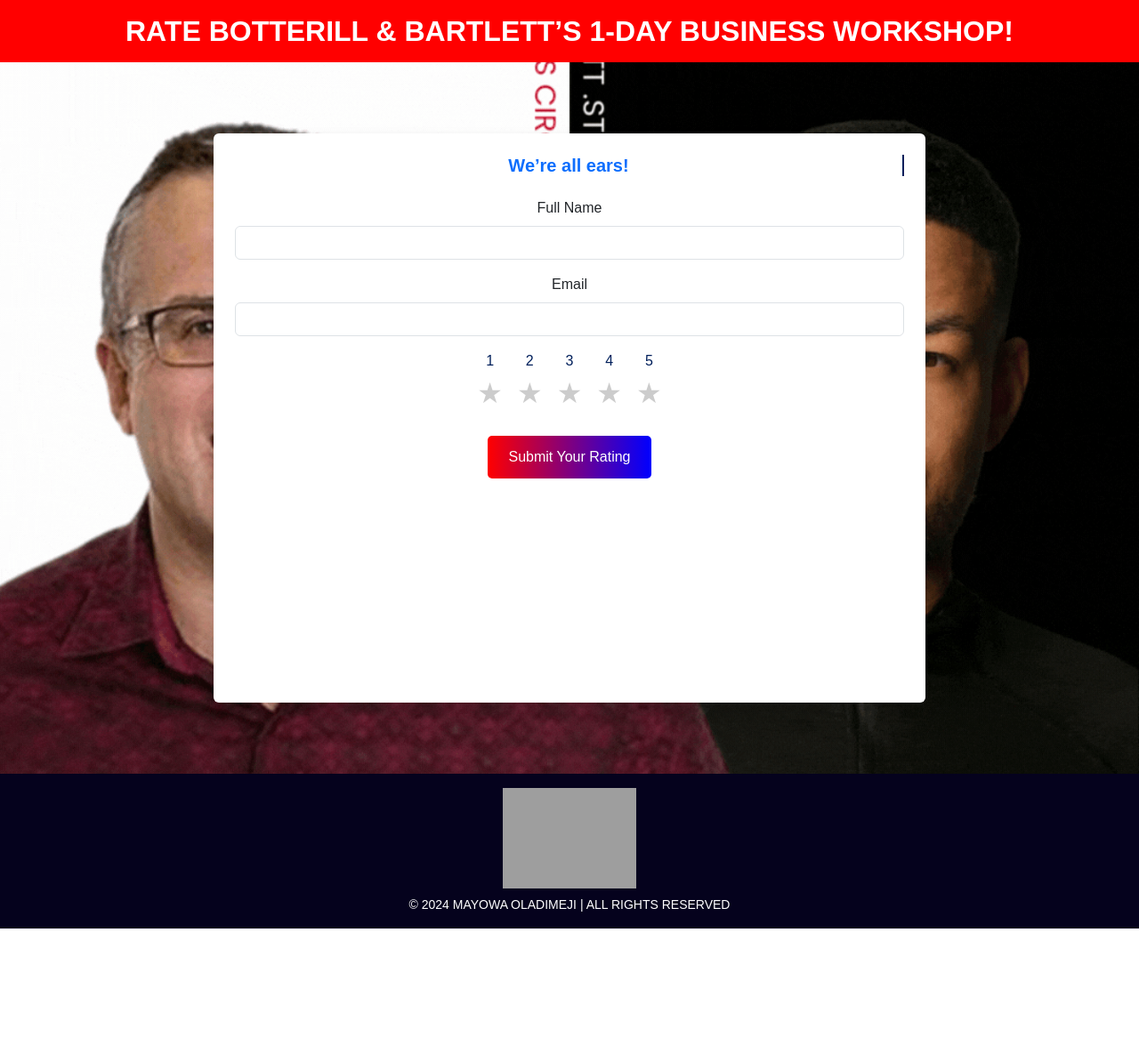
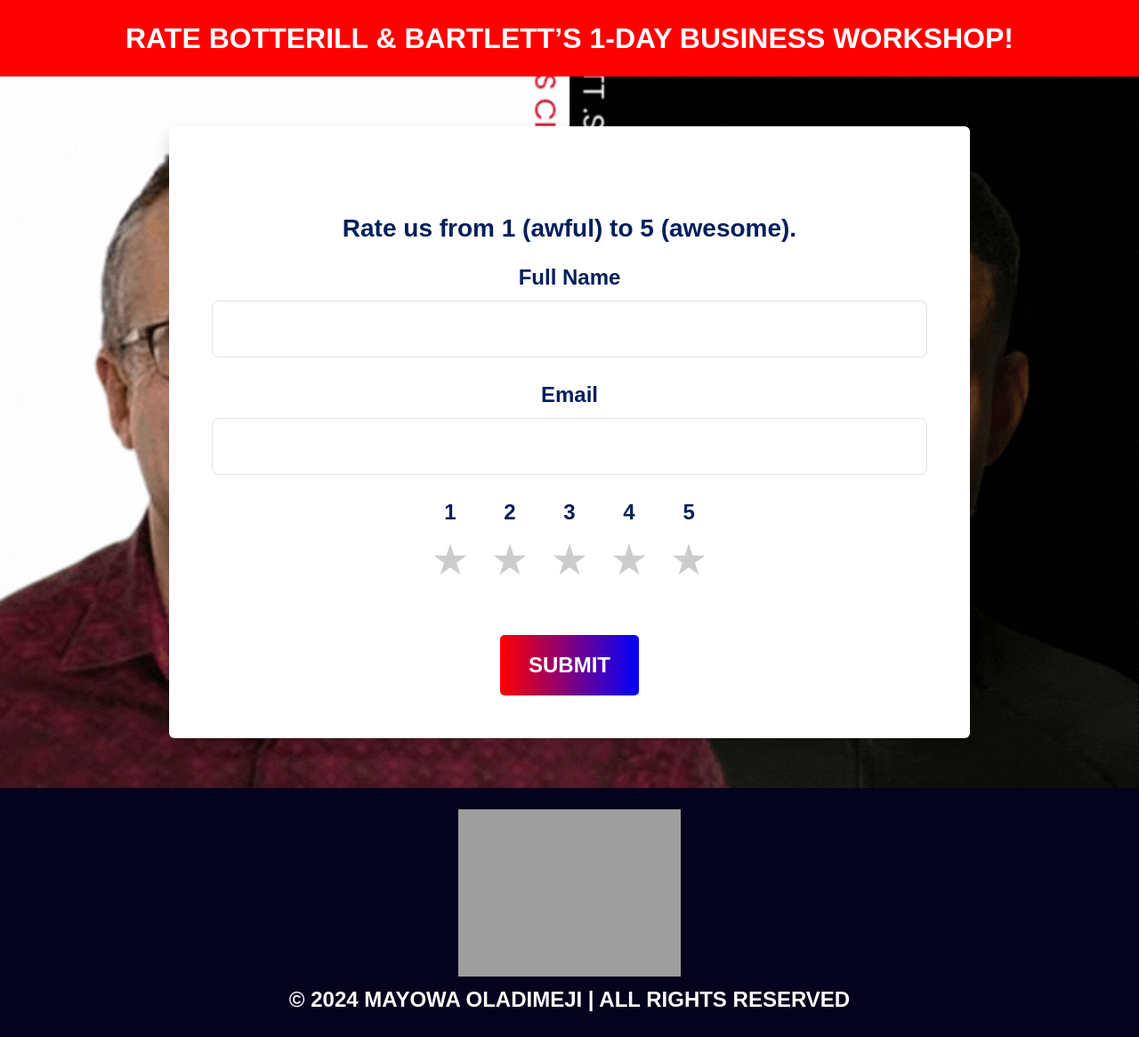
Before and after one commit to Mayowa-Dimeji/EC, a PHP site: page / in a window 1280 px wide. Shown: the whole page at 89% size. Before the commit the page ends 1044 px from the top, so only its background shows below. Run offline with PHP 8.4, Linux system fonts and the light colour scheme; grey boxes are pictures that could not be loaded.

Commit message:
final version

```diff
--- a/css/styles.css
+++ b/css/styles.css
@@ -9,31 +9,33 @@
 
 header.bg-header {
   background-color: #ff0000;
-  color: #ffffff;
-  padding: 1.5rem;
+  color: #333;
+  padding: 2rem;
 }
 header.bg-header h1 {
   font-size: 2rem;
   font-weight: bold;
   text-transform: uppercase;
   margin: 0;
+  text-align: center;
 }
 
 footer.bg-footer {
   background-color: #05021d;
   color: #ffffff;
-  padding: 1rem;
+  padding: 2rem;
   text-align: center;
   margin-top: auto;
 }
 footer.bg-footer .footer-logo img {
-  max-width: 150px;
-  margin-bottom: 0.5rem;
+  max-width: 250px;
+  margin-bottom: 1rem;
 }
 footer.bg-footer p {
-  font-size: 0.875rem;
+  font-size: 1.25rem;
   text-transform: uppercase;
   margin: 0;
+  font-weight: bold;
 }
 
 .bg-image {
@@ -46,25 +48,38 @@
 }
 
 main .container {
-  max-width: 800px;
-  width: 80%;
-  min-height: 80%;
+  max-width: 900px;
+  width: 90%;
+  min-height: 70%;
   padding: 2rem;
   background-color: white;
   border-radius: 10px;
   box-shadow: 0 4px 10px rgba(0, 0, 0, 0.1);
-  font-size: 1rem;
+  font-size: 1.25rem;
   overflow-y: auto;
+}
+
+label.form-label {
+  font-size: 1.5rem;
+  font-weight: bold;
+  color: #001f5b;
+}
+
+input.form-control {
+  padding: 1rem;
+  font-size: 1.25rem;
 }
 
 button.btn-gradient {
   background: linear-gradient(to right, red, blue);
   color: white;
   border: none;
-  padding: 0.75rem 1.5rem;
-  font-size: 1rem;
+  padding: 1rem 2rem;
+  font-size: 1.5rem;
   border-radius: 5px;
   cursor: pointer;
+  text-transform: uppercase;
+  font-weight: bold;
   transition: transform 0.3s ease;
 }
 button.btn-gradient:hover {
@@ -109,39 +155,42 @@
     border-right-color: transparent;
   }
 }
-@keyframes spin {
-  from {
-    transform: rotate(0deg);
-  }
-  to {
-    transform: rotate(360deg);
-  }
-}
 #animatedText {
-  font-size: 1.25rem;
+  font-size: 2rem;
   font-weight: bold;
   color: #001f5b;
   text-align: center;
-  animation: typing 4s steps(30, end), blink 0.5s step-end infinite;
   white-space: nowrap;
   overflow: hidden;
+  display: inline-block;
   border-right: 2px solid #001f5b;
+  animation: typing 3s steps(13, end), blink 0.5s step-end infinite;
+}
+
+.subheading {
+  font-size: 1.75rem;
+  font-weight: bold;
+  color: #001f5b;
+  text-align: center;
+  margin-top: 1rem;
 }
 
 .rating-stars {
   display: flex;
   justify-content: center;
+  align-items: center;
   gap: 1rem;
 }
 .rating-stars .star-container {
   text-align: center;
 }
 .rating-stars .star-container .label {
-  font-size: 1rem;
+  font-size: 1.5rem;
+  font-weight: bold;
   color: #001f5b;
 }
 .rating-stars .star-container .star {
-  font-size: 2rem;
+  font-size: 3rem;
   cursor: pointer;
   color: #ccc;
   transition: color 0.3s ease, transform 0.3s ease;
--- a/css/styles.scss
+++ b/css/styles.scss
@@ -4,14 +4,15 @@
 $footer-color: #05021d; // Black for footer
 $gradient-button: linear-gradient(to right, red, blue);
 $text-light: #ffffff;
+$text-color: #333; // Darker gray for text
 
-// Accessibility Font Sizes
-$font-base: 16px; // Base font size
-$font-small: 0.875rem; // Small text
-$font-medium: 1rem; // Medium text
-$font-large: 1.25rem; // Large text
+// Font Sizes
+$font-base: 1rem; // Base font size
+$font-medium: 1.25rem; // Medium text
+$font-large: 1.5rem; // Large text
 $font-heading: 2rem; // Header font size
-$font-subheading: 1.5rem; // Subheading font size
+$font-subheading: 1.75rem; // Subheading font size
+$font-label: 1.5rem; // Larger label size
 
 // General Styles
 body {
@@ -26,14 +27,15 @@
 // Header Styles
 header.bg-header {
   background-color: $header-color;
-  color: $text-light;
-  padding: 1.5rem;
+  color: $text-color;
+  padding: 2rem;
 
   h1 {
     font-size: $font-heading;
     font-weight: bold;
     text-transform: uppercase;
     margin: 0;
+    text-align: center;
   }
 }
 
@@ -41,54 +43,70 @@
 footer.bg-footer {
   background-color: $footer-color;
   color: $text-light;
-  padding: 1rem;
+  padding: 2rem;
   text-align: center;
   margin-top: auto;
 
   .footer-logo img {
-    max-width: 150px;
-    margin-bottom: 0.5rem;
+    max-width: 250px; // Ensure logo scales well
+    margin-bottom: 1rem;
   }
 
   p {
-    font-size: $font-small;
+    font-size: $font-medium;
     text-transform: uppercase;
     margin: 0;
+    font-weight: bold;
   }
 }
 
 // Background Image
 .bg-image {
   background-image: url('../img/DOAC.gif'); // Path to your image
-  background-size: cover; // Ensure the background covers the entire area
-  background-repeat: no-repeat; // Prevent tiling
-  background-position: center; // Center the image
-  min-height: 100vh; // Full viewport height
-  overflow-y: auto; // Enable scrolling for overflow
+  background-size: cover;
+  background-repeat: no-repeat;
+  background-position: center;
+  min-height: 100vh;
+  overflow-y: auto;
 }
 
 // Main Container
 main .container {
-  max-width: 800px; // Limit container width
-  width: 80%; // Occupies 80% of the viewport width
-  min-height: 80%; // Occupies 80% of the viewport height
+  max-width: 900px;
+  width: 90%; // Responsive width for smaller devices
+  min-height: 70%;
   padding: 2rem;
   background-color: white;
   border-radius: 10px;
   box-shadow: 0 4px 10px rgba(0, 0, 0, 0.1);
   font-size: $font-medium;
-  overflow-y: auto; // Allow scrolling inside container
+  overflow-y: auto;
+}
+
+// Labels for Full Name and Email
+label.form-label {
+  font-size: $font-label; // Larger label font
+  font-weight: bold;
+  color: $primary-color; // Consistent color
+}
+
+// Inputs
+input.form-control {
+  padding: 1rem; // Increased padding for readability
+  font-size: $font-medium;
 }
 
 // Gradient Button
 button.btn-gradient {
   background: $gradient-button;
-  color: white; // Ensure text is visible
+  color: white;
   border: none;
-  padding: 0.75rem 1.5rem;
-  font-size: $font-medium;
+  padding: 1rem 2rem;
+  font-size: $font-large;
   border-radius: 5px;
   cursor: pointer;
+  text-transform: uppercase;
+  font-weight: bold;
   transition: transform 0.3s ease;
 
   &:hover {
@@ -138,56 +201,76 @@
   }
 }
 
-@keyframes spin {
-  from {
-    transform: rotate(0deg);
-  }
-  to {
-    transform: rotate(360deg);
-  }
-}
-
-// Typing Effect
 #animatedText {
-  font-size: $font-large;
+  font-size: $font-heading;
   font-weight: bold;
   color: $primary-color;
   text-align: center;
-  animation: typing 4s steps(30, end), blink 0.5s step-end infinite;
-  white-space: nowrap; // Prevent wrapping
-  overflow: hidden; // Hide overflow during typing
-  border-right: 2px solid $primary-color; // Simulate typing cursor
+  white-space: nowrap;
+  overflow: hidden;
+  display: inline-block;
+  border-right: 2px solid $primary-color;
+  animation: typing 3s steps(13, end), blink 0.5s step-end infinite;
 }
 
-// Rating Stars
+.subheading {
+  font-size: $font-subheading;
+  font-weight: bold;
+  color: $primary-color;
+  text-align: center;
+  margin-top: 1rem;
+}
+
+// Stars Styling
 .rating-stars {
   display: flex;
   justify-content: center;
-  gap: 1rem;
+  align-items: center;
+  gap: 1rem; // Even padding between stars
 
   .star-container {
     text-align: center;
 
     .label {
-      font-size: $font-medium;
-      color: $primary-color;
+      font-size: 1.5rem; // Larger labels
+      font-weight: bold;
+      color: $primary-color; // Match primary theme
     }
 
     .star {
-      font-size: 2rem;
+      font-size: 3rem; // Bigger stars
       cursor: pointer;
-      color: #ccc;
+      color: #ccc; // Default gray color
       transition: color 0.3s ease, transform 0.3s ease;
 
+      // Hover Effect
       &:hover {
         color: #f9c907; // Yellow for hover
         transform: scale(1.2); // Slight zoom
       }
 
+      // Highlight or Selected Effect
       &.highlighted,
       &.selected {
-        color: #f9c907;
+        color: #f9c907; // Yellow for selected or highlighted stars
       }
     }
   }
 }
+
+// Responsive Adjustment for Stars
+@media (max-width: 768px) {
+  .rating-stars {
+    gap: 0.5rem; // Reduce gap for smaller screens
+
+    .star-container {
+      .label {
+        font-size: 1.2rem; // Adjust label size for smaller screens
+      }
+
+      .star {
+        font-size: 2.5rem; // Slightly smaller stars
+      }
+    }
+  }
+}
--- a/index.php
+++ b/index.php
@@ -13,43 +13,44 @@
 
 <body>
     <!-- Header Section -->
-    <header class="bg-header text-white text-center py-3">
+    <header class="bg-header text-white text-center py-4">
         <h1 class="text-uppercase">Rate Botterill & Bartlett’s 1-Day Business Workshop!</h1>
     </header>
 
     <!-- Main Section -->
-    <main class="d-flex justify-content-center align-items-center bg-image">
-        <div id="dynamicContent" class="container bg-white text-center p-4 rounded shadow">
-            <h2 id="animatedText" class="text-primary mb-4"></h2>
+    <main class="d-flex flex-column justify-content-center align-items-center bg-image">
+        <div id="dynamicContent" class="container bg-white text-center p-5 rounded shadow">
+            <h2 id="animatedText">We’re all ears!</h2>
+            <p class="subheading">Rate us from 1 (awful) to 5 (awesome).</p>
             <form id="rateForm">
-                <div class="mb-3">
-                    <label for="fullName" class="form-label">Full Name</label>
-                    <input type="text" id="fullName" name="fullName" class="form-control" required>
+                <div class="mb-4">
+                    <label for="fullName" class="form-label fw-bold">Full Name</label>
+                    <input type="text" id="fullName" name="fullName" class="form-control form-control-lg" required>
                 </div>
-                <div class="mb-3">
-                    <label for="email" class="form-label">Email</label>
-                    <input type="email" id="email" name="email" class="form-control" required>
+                <div class="mb-4">
+                    <label for="email" class="form-label fw-bold">Email</label>
+                    <input type="email" id="email" name="email" class="form-control form-control-lg" required>
                 </div>
-                <div class="rating-stars d-flex flex-wrap justify-content-center gap-3">
+                <div class="rating-stars d-flex flex-wrap justify-content-center gap-4">
                     <!-- Dynamically rendered stars -->
                 </div>
-                <button id="submitBtn" type="button" class="btn btn-gradient mt-4">Submit Your Rating</button>
+                <button id="submitBtn" type="button" class="btn btn-gradient mt-5">Submit</button>
             </form>
+
         </div>
+        <!-- Loader -->
+
     </main>
 
     <!-- Footer Section -->
-    <footer class="bg-footer text-white text-center py-3">
+    <footer class="bg-footer text-white text-center py-4">
         <div class="footer-logo">
-            <img src="https://entrepreneurscircle.org/img/logo-white-long.png" alt="Logo" class="mb-2" style="max-width: 150px;">
+            <img src="https://entrepreneurscircle.org/img/logo-white-long.png" alt="Logo" class="mb-2 img-fluid">
         </div>
-        <p class="mb-0 text-uppercase">&copy; 2024 Mayowa Oladimeji | All Rights Reserved</p>
+        <p class="mb-0 text-uppercase fs-4">&copy; 2024 Mayowa Oladimeji | All Rights Reserved</p>
     </footer>
 
-    <!-- Loader -->
-    <div id="loader" class="loader-container">
-        <div class="loader"></div>
-    </div>
+
 
     <!-- Bootstrap JS and Custom JS -->
     <script src="https://cdn.jsdelivr.net/npm/bootstrap@5.3.0/dist/js/bootstrap.bundle.min.js"></script>
--- a/js/main.js
+++ b/js/main.js
@@ -1,20 +1,81 @@
 document.addEventListener("DOMContentLoaded", function () {
+  const dynamicContent = document.getElementById("dynamicContent");
+  const loaderContainer = document.getElementById("loader-container");
   const loader = document.getElementById("loader");
-  const dynamicContent = document.getElementById("dynamicContent");
-  const textElement = document.getElementById("animatedText");
-
-  // Typing Effect for "We’re all ears!"
+  const animatedText = document.getElementById("animatedText");
   const text = "We’re all ears!";
   let index = 0;
+  let isTyping = true;
 
+  // Typing Effect
   function typeEffect() {
-    if (index < text.length) {
-      textElement.textContent = text.slice(0, ++index);
-      setTimeout(typeEffect, 100);
+    if (isTyping && index < text.length) {
+      animatedText.textContent = text.slice(0, ++index);
+      setTimeout(typeEffect, 150); // Typing speed
+    } else if (!isTyping && index > 0) {
+      animatedText.textContent = text.slice(0, --index);
+      setTimeout(typeEffect, 100); // Deleting speed
+    } else {
+      isTyping = !isTyping;
+      setTimeout(typeEffect, 1500); // Pause before switching
     }
   }
 
   typeEffect();
+
+  // Loader Functions
+  function showLoader() {
+    if (loader) loader.style.display = "flex";
+  }
+
+  function hideLoader() {
+    if (loader) loader.style.display = "none";
+  }
+
+  // Countdown Logic
+  function startCountdown(duration, callback) {
+    let countdown = duration;
+    const countdownElement = document.getElementById("countdown");
+
+    const interval = setInterval(() => {
+      if (countdownElement) {
+        countdownElement.textContent = `Redirecting in ${countdown} seconds...`;
+      }
+
+      countdown--;
+
+      if (countdown == 0) {
+        clearInterval(interval);
+        if (typeof callback === "function") callback();
+      }
+    }, 1000);
+  }
+
+  // Show Thank-You Content
+  function showThankYou(fullName, rating, message, gif) {
+    dynamicContent.classList.add("slide-out");
+    setTimeout(() => {
+      dynamicContent.innerHTML = `
+        <div class="thank-you-content text-center">
+          <h2>Thank You, ${fullName.split(" ")[0]}!</h2>
+          <img src="${gif}" alt="Thank You GIF" class="img-fluid mb-3">
+          <p>${message}</p>
+          <p id="countdown">Redirecting in 5 seconds...</p>
+
+        <div id="loader" class="loader"></div>
+
+        </div>
+      `;
+      dynamicContent.classList.remove("slide-out");
+      dynamicContent.classList.add("slide-in");
+
+      showLoader(); // Show loader during countdown
+      startCountdown(4, () => {
+        hideLoader(); // Hide loader after countdown
+        location.reload(); // Redirect to intro
+      });
+    }, 500); // Match slide-out duration
+  }
 
   // Initialize Stars
   function initializeStars() {
@@ -76,6 +137,8 @@
     ratingInput.value = value;
   }
 
+  // Submit Button Logic
+  function initializeSubmitButton() {
     document.getElementById("submitBtn").addEventListener("click", function () {
       const fullName = document.getElementById("fullName").value.trim();
       const email = document.getElementById("email").value.trim();
@@ -109,28 +172,10 @@
         5: "img/awesome.gif",
       };
 
-    dynamicContent.innerHTML = `
-      <div class="container text-center">
-        <h2>Thank You, ${fullName.split(" ")[0]}!</h2>
-        <img src="${gifMap[rating]}" alt="Thank You GIF" class="img-fluid">
-        <p>${messages[rating]}</p>
-        <p id="countdown">Redirecting in 5 seconds...</p>
-        <div class="loader mt-4 mx-auto"></div>
-      </div>
-    `;
-
-    let countdown = 5;
-    const countdownElement = document.getElementById("countdown");
-
-    const interval = setInterval(() => {
-      countdown--;
-      countdownElement.textContent = `Redirecting in ${countdown} seconds...`;
-      if (countdown === 0) {
-        clearInterval(interval);
-        location.reload(); // Return to the form
+      showThankYou(fullName, rating, messages[rating], gifMap[rating]);
+    });
   }
-    }, 1000);
-  });
 
   initializeStars(); // Initialize stars on load
+  initializeSubmitButton(); // Initialize submit button logic
 });
```
Also changed, not shown: other parts of css/styles.css (+55 -12 lines), other parts of css/styles.scss (+60 -15 lines), README.md, 1 other file. Lines whose indentation alone changed are shown as unchanged.
